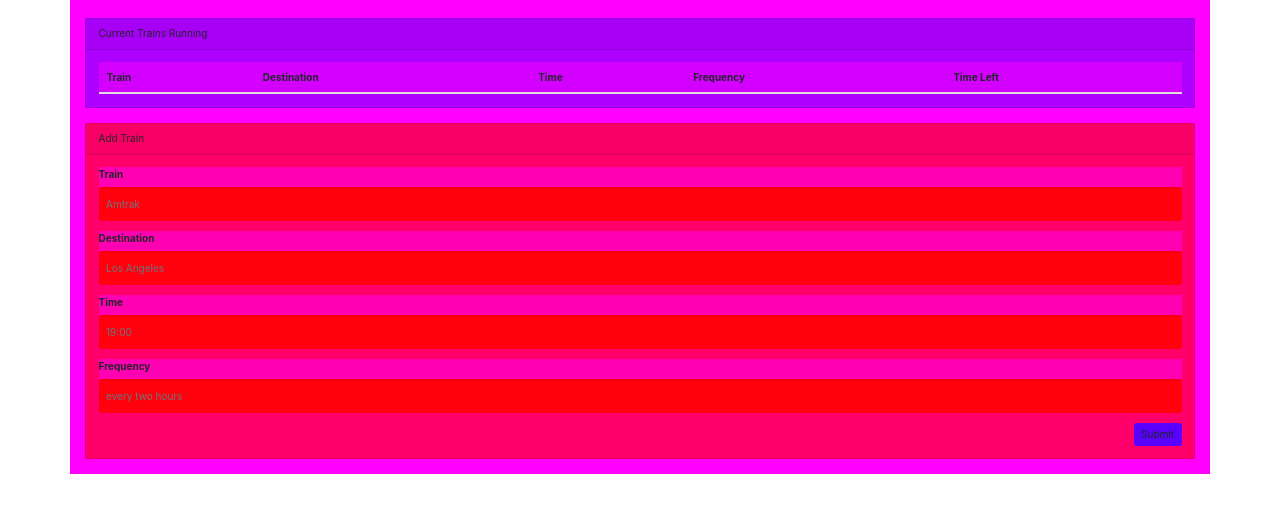
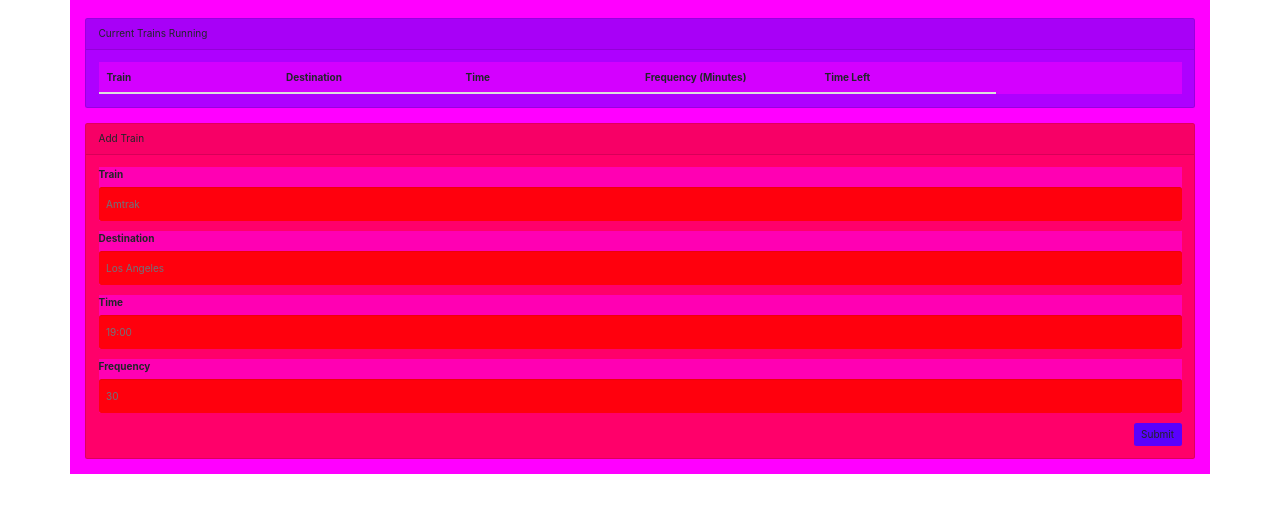
Before and after one commit to sisiishere/TrainSchedule, a plain HTML site: page index.html in a window 1280 px wide. Shown: the part 189-702 px from the top of the page. Drawn offline with nearby package versions, Linux system fonts and the light colour scheme; no server answers.

Commit message:
modify some things

```diff
--- a/index.html
+++ b/index.html
@@ -23,7 +23,7 @@
 <script src="https://cdnjs.cloudflare.com/ajax/libs/moment.js/2.22.2/moment.min.js"></script>
 
 <style>
-  #employee-table th,
+  #train-table th,
   td {
     display: inline-block;
     width: 16.575%;
@@ -56,7 +56,7 @@
                 <th scope="col">Train</th>
                 <th scope="col">Destination</th>
                 <th scope="col">Time</th>
-                <th scope="col">Frequency</th>
+                <th scope="col">Frequency (Minutes)</th>
                 <th scope="col">Time Left</th>
               </tr>
             </thead>
@@ -91,7 +91,7 @@
             </div>
             <div class="form-group">
               <label for="frequency-input">Frequency</label>
-              <input class="form-control" id="frequency-input" placeholder="every two hours" type="text">
+              <input class="form-control" id="frequency-input" placeholder="30" type="text">
             </div>
             <button class="btn float-right" id="add-train-btn">Submit</button>
           </form>
```
